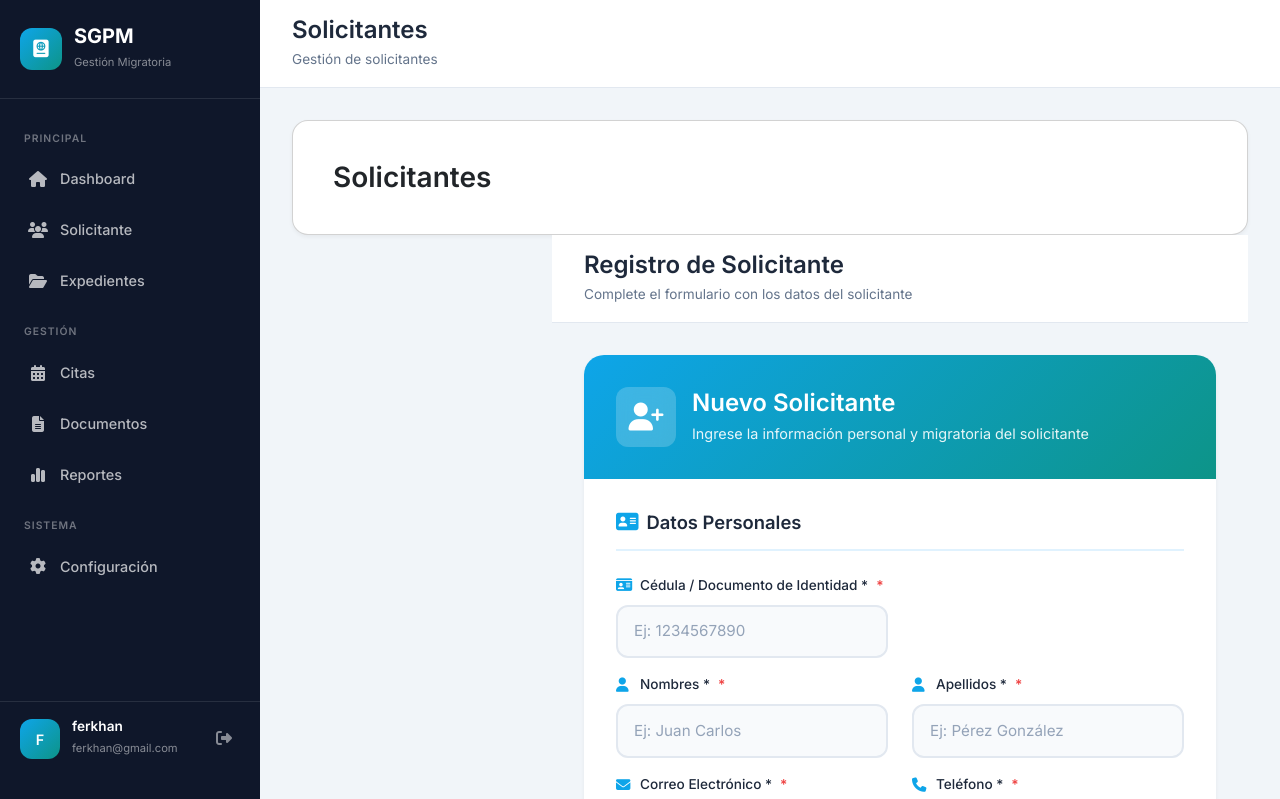
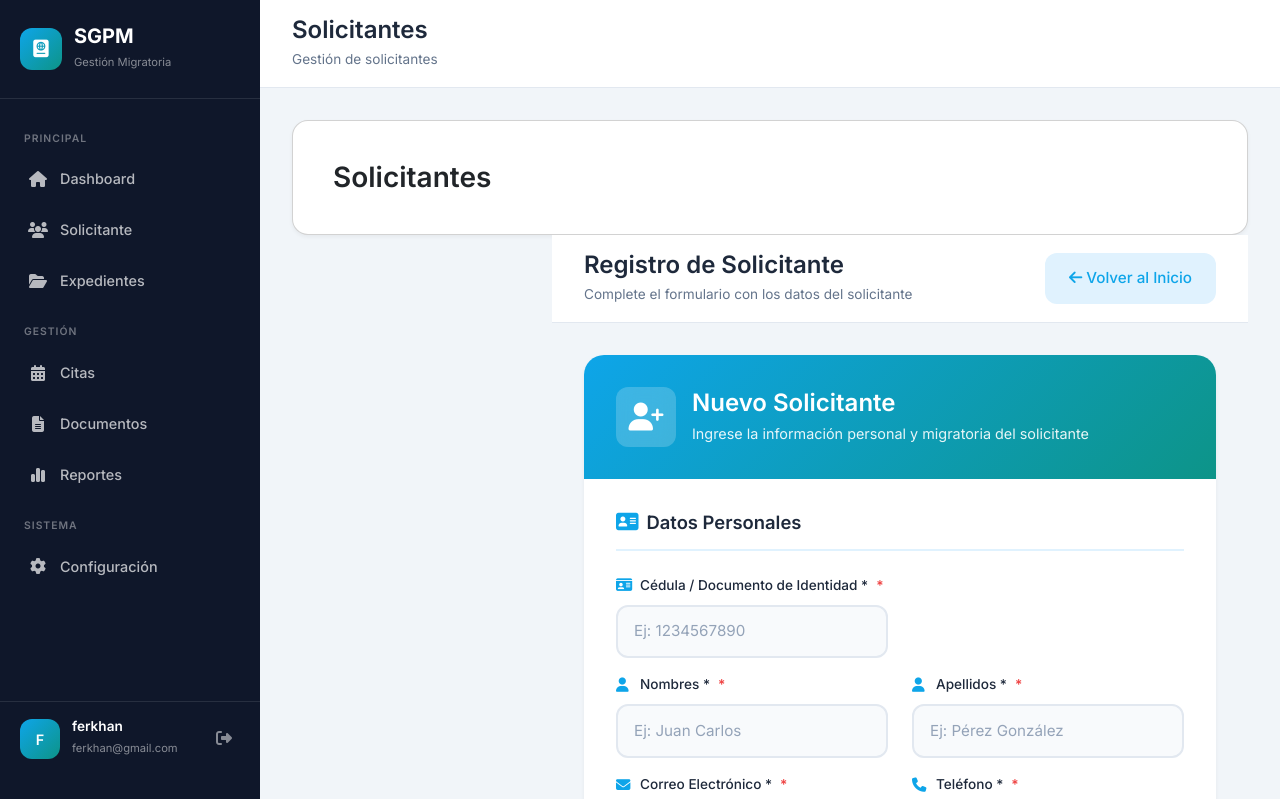
Before and after one commit to Zooval/SGPM, a Django app: page /registro/ in a window 1280 px wide. Shown: the top 799 px of the page. Run offline with Django 5.2, Linux system fonts and the light colour scheme; a user stored in the database is signed in.

Commit message:
feat(vistas): Arreglar codigo CSS de modulo solicitante

```diff
--- a/templates/solicitante/actualizacion_datos.html
+++ b/templates/solicitante/actualizacion_datos.html
@@ -26,9 +26,9 @@
                 <p>Modificar información del solicitante</p>
             </div>
             <div class="topbar-actions">
-                <a href="/dashboard/" class="btn-secondary">
+                <a href="{% url 'solicitante' %}" class="btn-secondary {% if request.resolver_match.url_name == 'solicitante' %}active{% endif %}">
                     <i class="fa-solid fa-arrow-left"></i>
-                    Volver al Dashboard
+                    Volver al Inicio
                 </a>
             </div>
         </header>
--- a/templates/solicitante/consulta_expediente.html
+++ b/templates/solicitante/consulta_expediente.html
@@ -24,6 +24,12 @@
             <div class="topbar-title">
                 <h2>Consulta de Expediente</h2>
                 <p>Busque y visualice expedientes digitales de solicitantes</p>
+            </div>
+            <div class="topbar-actions">
+                <a href="{% url 'solicitante' %}" class="btn-secondary {% if request.resolver_match.url_name == 'solicitante' %}active{% endif %}">
+                    <i class="fa-solid fa-arrow-left"></i>
+                    Volver al Inicio
+                </a>
             </div>
         </header>
 
--- a/templates/solicitante/registro_solicitante.html
+++ b/templates/solicitante/registro_solicitante.html
@@ -24,6 +24,12 @@
             <div class="topbar-title">
                 <h2>Registro de Solicitante</h2>
                 <p>Complete el formulario con los datos del solicitante</p>
+            </div>
+            <div class="topbar-actions">
+                <a href="{% url 'solicitante' %}" class="btn-secondary {% if request.resolver_match.url_name == 'solicitante' %}active{% endif %}">
+                    <i class="fa-solid fa-arrow-left"></i>
+                    Volver al Inicio
+                </a>
             </div>
         </header>
 
--- a/templates/solicitante/solicitante.html
+++ b/templates/solicitante/solicitante.html
@@ -18,10 +18,13 @@
 
     <!-- Menu Section -->
             <div class="menu-section">
-                <h4 class="menu-title">
+                <div class="card-content">
+                    <h4 class="menu-title">
                     <i class="fa-solid fa-list-check"></i>
                     Opciones Principales
                 </h4>
+                </div>
+
                 <div class="menu-grid">
                     <a href="{% url 'registro' %}" class="menu-card {% if request.resolver_match.url_name == 'registro' %}active{% endif %}">
                         <div class="menu-card-icon blue">
```
